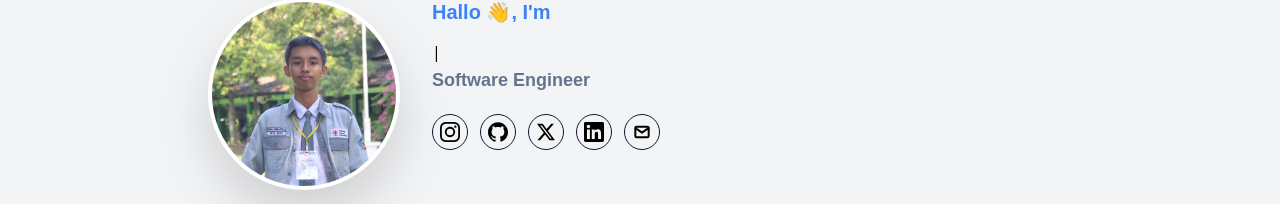
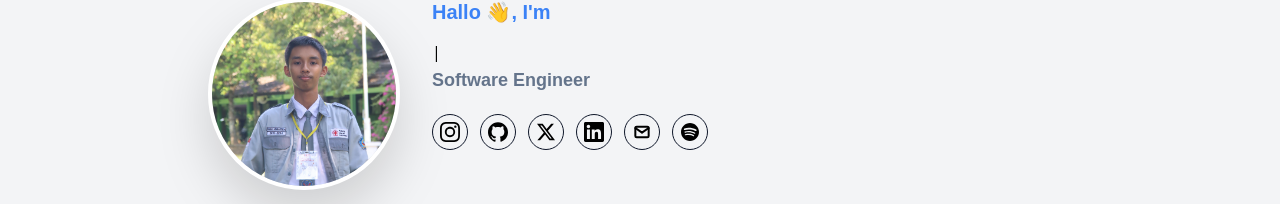
Before and after one commit to BagasMB/personal-website, a website: page index.html in a window 1280 px wide. Shown: the part 106-310 px from the top of the page. Drawn offline with nearby package versions, Linux system fonts and the light colour scheme; a web font is replaced by a local one.

Commit message:
Initial commit

```diff
--- a/index.html
+++ b/index.html
@@ -54,11 +54,7 @@
                 <a href="equipments.html" class="mx-8 flex py-2 text-base text-dark group-hover:text-primary dark:text-white">Equipments</a>
               </li>
               <li class="group">
-                <button
-                  id="sun"
-                  type="button"
-                  class="text-dark hidden hover:bg-gray-200 ring-slate-600 focus:ring-4 mr-4 ml-6 mt-4 lg:mt-0 focus:outline-none subjudul focus:ring-slate-400 rounded-lg text-xl px-4 py-2 text-center"
-                >
+                <button id="sun" type="button" class="text-dark hidden hover:bg-gray-200 ring-slate-600 focus:ring-4 mr-4 ml-6 mt-4 lg:mt-0 focus:outline-none subjudul focus:ring-slate-400 rounded-lg text-xl px-4 py-2 text-center">
                   <i class="bx bxs-sun"></i>
                 </button>
                 <button
@@ -154,6 +150,18 @@
                     <title>Email</title>
                     <path d="M4 4h16c1.1 0 2 .9 2 2v12c0 1.1-.9 2-2 2H4c-1.1 0-2-.9-2-2V6c0-1.1.9-2 2-2z"></path>
                     <polyline points="22,6 12,13 2,6"></polyline>
+                  </svg>
+                </a>
+                <a
+                  href="https://open.spotify.com/user/314caoibdtbm24grsxxpyirz7xeu?si=9fcfd5c4267a45c7"
+                  target="_blank"
+                  class="mr-3 flex h- w-9 transition ease-in-out delay-150 hover:-translate-y-1 hover:scale-110 duration-300 items-center justify-center rounded-full border text-white border-dark hover:border-green-500 hover:bg-green-500 hover:text-white dark:text-white dark:border-white dark:hover:bg-white dark:hover:text-dark"
+                >
+                  <svg role="img" width="18" viewBox="0 0 24 24" xmlns="http://www.w3.org/2000/svg">
+                    <title>Spotify</title>
+                    <path
+                      d="M12 0C5.4 0 0 5.4 0 12s5.4 12 12 12 12-5.4 12-12S18.66 0 12 0zm5.521 17.34c-.24.359-.66.48-1.021.24-2.82-1.74-6.36-2.101-10.561-1.141-.418.122-.779-.179-.899-.539-.12-.421.18-.78.54-.9 4.56-1.021 8.52-.6 11.64 1.32.42.18.479.659.301 1.02zm1.44-3.3c-.301.42-.841.6-1.262.3-3.239-1.98-8.159-2.58-11.939-1.38-.479.12-1.02-.12-1.14-.6-.12-.48.12-1.021.6-1.141C9.6 9.9 15 10.561 18.72 12.84c.361.181.54.78.241 1.2zm.12-3.36C15.24 8.4 8.82 8.16 5.16 9.301c-.6.179-1.2-.181-1.38-.721-.18-.601.18-1.2.72-1.381 4.26-1.26 11.28-1.02 15.721 1.621.539.3.719 1.02.419 1.56-.299.421-1.02.599-1.559.3z"
+                    />
                   </svg>
                 </a>
               </div>
```
Also changed, not shown: dist/output.css.
